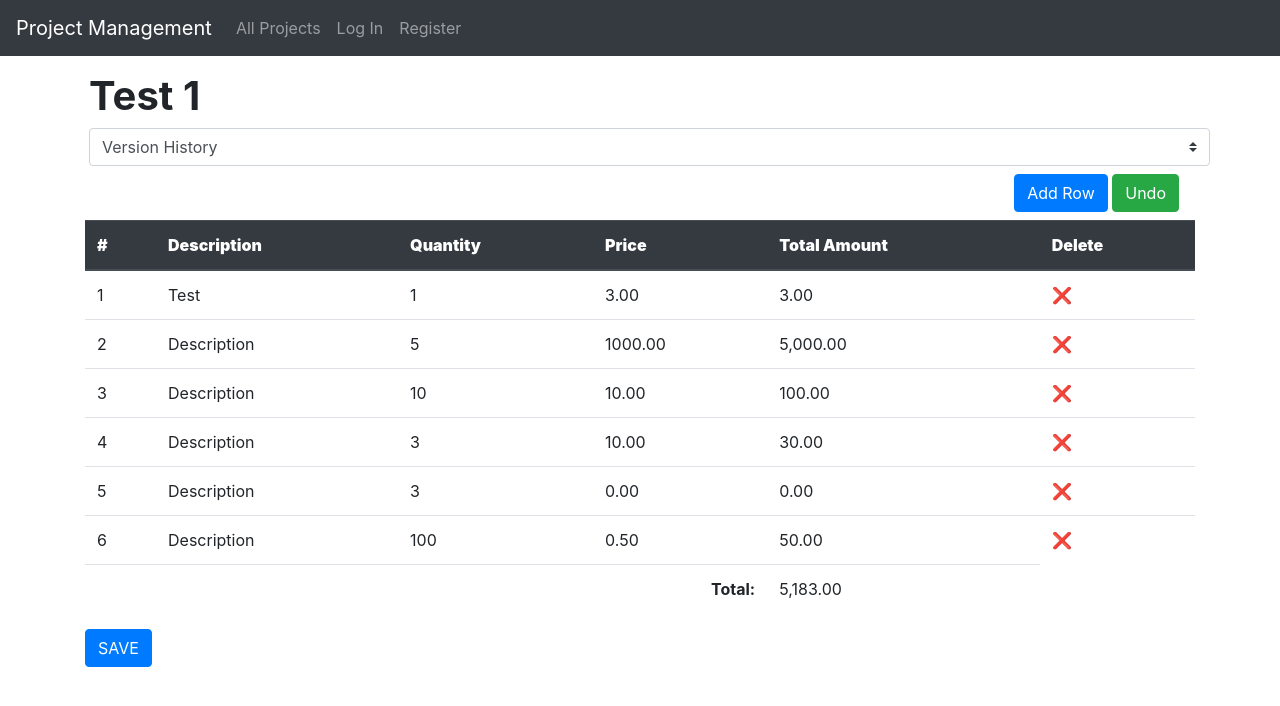
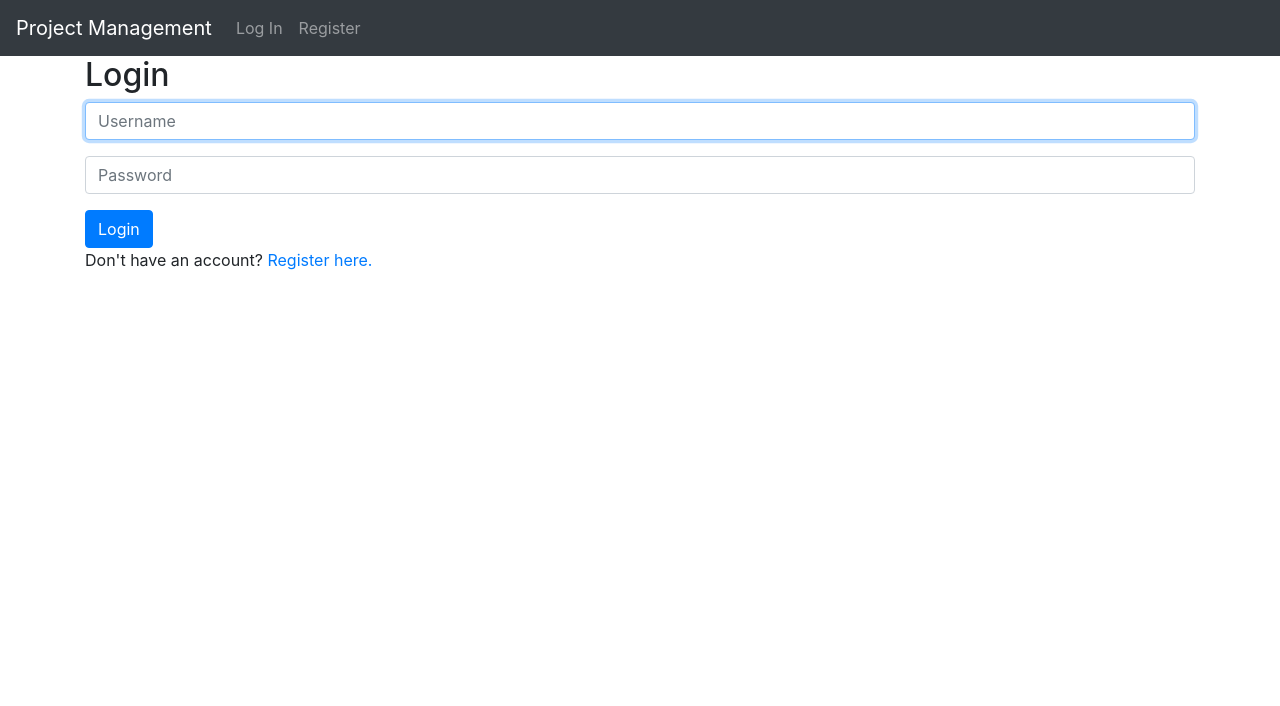
Before and after one commit to bkasdone/capstone, a Django app: page /project/1 in a window 1280 px wide. Shown: the top 706 px of the page. Run offline with Django 4.2, Linux system fonts and the light colour scheme; data comes from the database, SQL or seed files in the repository; both versions use the stored data as it was after the commit; some libraries are stand-ins or nearby versions.

Commit message:
fixing javascript codesss

```diff
--- a/engineering/static/engineering/script.js
+++ b/engineering/static/engineering/script.js
@@ -1,3 +1,25 @@
+//For adding and deleting rows in a Project
+document.addEventListener('DOMContentLoaded', function (e) {
+    e.preventDefault(); // Disable right-click context menu
+})
+
+function validateFormSubPump() {
+    // Validate other fields as needed
+    var flowRate = document.getElementById("flowRate").value;
+    var totalHead = document.getElementById("totalHead").value;
+    var efficiency = document.getElementById("efficiency").value;
+    var phase = document.getElementsByName("phase")[0].value;
+    var quantity = document.getElementsByName("quantity")[0].value;
+    var price = document.getElementsByName("price")[0].value;
+
+    if (flowRate === "" || totalHead === "" || efficiency === "" || phase === "--Select Power System--" || quantity === "" || price === "") {
+        alert("Please fill in all fields");
+        return false;
+    }
+
+    return true;
+}
+
 let deletedRows = []
 
 function addRow() {
@@ -196,7 +218,7 @@ document.addEventListener("DOMContentLoaded", function () {
             const cells = row.querySelectorAll('td');
             rowData.description = cells[1].querySelector('div').innerText;
             rowData.quantity = parseInt(cells[2].querySelector('div').innerText, 10);
-            rowData.price = parseInt(cells[3].querySelector('div').innerText, 10);
+            rowData.price = parseFloat(cells[3].querySelector('div').innerText, 10);
             tableData.push(rowData);
         });
 
@@ -216,13 +238,15 @@ document.addEventListener("DOMContentLoaded", function () {
             })
             .then(data => {
                 console.log('Success:', data);
-                window.location.href = `/project/${projectId}`;
                 const saveMessage = document.getElementById('saveMessage');
                 saveMessage.textContent = 'Project Saved';
+                saveMessage.classList.add('alert-success'); // Add a class for styling (optional)
+                saveMessage.hidden = false; // Show the alert
+
                 setTimeout(() => {
-                    saveMessage.textContent = '';
+                    saveMessage.hidden = true; // Hide the alert after 5 seconds
+                    window.location.href = `/project/${projectId}`;
                 }, 5000);
-
             })
             .catch(error => {
                 console.error('Error:', error);
--- a/engineering/templates/engineering/index.html
+++ b/engineering/templates/engineering/index.html
@@ -16,8 +16,6 @@
             {% endfor %}
             </ul>
             <br>
-
-
 
             <!-- Modal -->
             <div class="modal fade" id="exampleModalCenter" tabindex="-1" role="dialog" aria-labelledby="exampleModalCenterTitle" aria-hidden="true">
--- a/engineering/templates/engineering/layout.html
+++ b/engineering/templates/engineering/layout.html
@@ -23,11 +23,9 @@
                     <li class="nav-item">
                         <a class="nav-link" href="#"><strong>{{ user.username }}</strong></a>
                     </li>
-                {% endif %}
                 <li class="nav-item">
                   <a class="nav-link" href="{% url 'index' %}">All Projects</a>
                 </li>
-                {% if user.is_authenticated %}
                 <li class="nav-item dropdown">
                     <a class="nav-link dropdown-toggle" href="#" id="navbarDropdownMenuLink" data-toggle="dropdown" aria-haspopup="true" aria-expanded="false">
                       Design Project
@@ -55,8 +53,26 @@
           </nav>
 
         <div class="body">
+          {% if user.is_authenticated %}
             {% block body %}
             {% endblock %}
+          {% else %}
+          <div class='container'>
+            <h2>Login</h2>
+                    <form action="{% url 'login' %}" method="post">
+                        {% csrf_token %}
+                        <div class="form-group">
+                            <input autofocus class="form-control" type="text" name="username" placeholder="Username">
+                        </div>
+                        <div class="form-group">
+                            <input class="form-control" type="password" name="password" placeholder="Password">
+                        </div>
+                        <input class="btn btn-primary" type="submit" value="Login">
+                    </form>
+
+                    Don't have an account? <a href="{% url 'register' %}">Register here.</a>
+            </div>
+          {% endif %}
         </div>
 
 
--- a/engineering/templates/engineering/login.html
+++ b/engineering/templates/engineering/login.html
@@ -1,7 +1,7 @@
 {% extends "engineering/layout.html" %}
 
 {% block body %}
-
+<div class='container'>
     <h2>Login</h2>
 
     {% if message %}
@@ -20,5 +20,5 @@
     </form>
 
     Don't have an account? <a href="{% url 'register' %}">Register here.</a>
-
+</div>
 {% endblock %}
--- a/engineering/templates/engineering/project.html
+++ b/engineering/templates/engineering/project.html
@@ -3,7 +3,7 @@
 
 {% block body %}
     <div class='container'>
-        <div id="saveMessage"></div>
+        <div class="alert alert-success" id="saveMessage" role="alert" hidden></div>
         <div class="row justify-content-between mt-3 ml-1">
             <h1><strong>{{ projectName }}</strong></h1>
             <input type="hidden" value="{{projectName.id}}" id="projectname">
--- a/engineering/templates/engineering/register.html
+++ b/engineering/templates/engineering/register.html
@@ -1,7 +1,7 @@
 {% extends "engineering/layout.html" %}
 
 {% block body %}
-
+<div class='container'>
     <h2>Register</h2>
 
     {% if message %}
@@ -26,5 +26,5 @@
     </form>
 
     Already have an account? <a href="{% url 'login' %}">Log In here.</a>
-
+</div>
 {% endblock %}
--- a/engineering/views.py
+++ b/engineering/views.py
@@ -150,7 +150,7 @@ def get_data(request, id, version):
                 'description': detail.description,
                 'quantity': detail.quantity,
                 'price': float(detail.price),
-                'totalAmount': float(detail.quantity * detail.price),
+                'totalAmount': float(detail.quantity * float(detail.price)),
             })
 
         return JsonResponse({'projDetails': proj_details_list})
```
Also changed, not shown: engineering/templates/engineering/new_proj.html (+8 -4 lines), db.sqlite3. Lines whose indentation alone changed are shown as unchanged.
